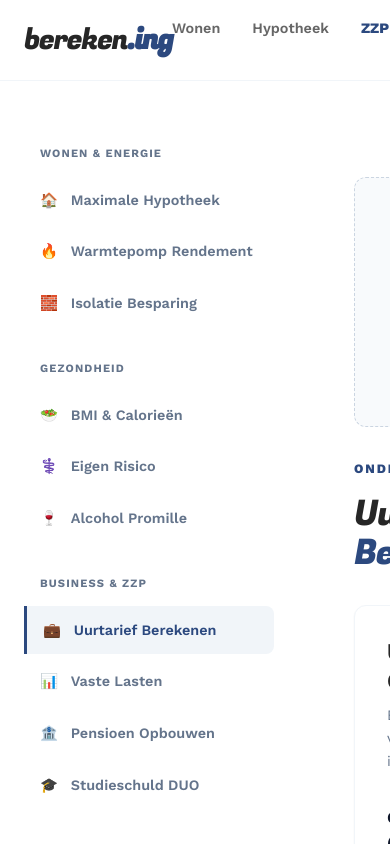
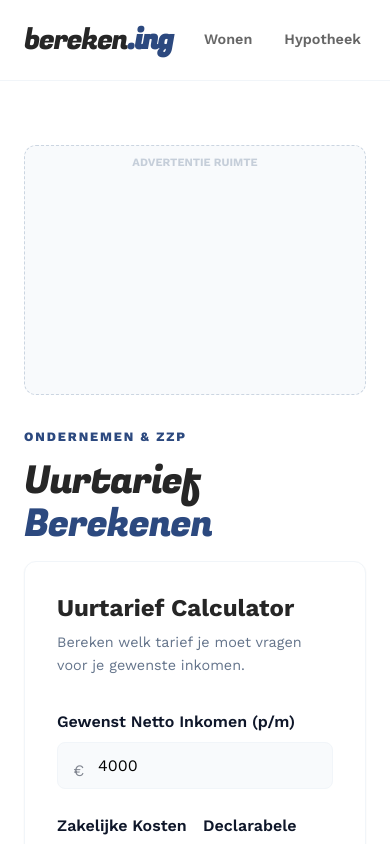
Before and after one commit to sirklaas/bereken.ing, a Next.js app: page /uurtarief in a window 390 px wide. Shown: the top 844 px of the page. Built offline with nearby package versions, Linux system fonts and the light colour scheme.

Commit message:
style: full mobile-first overhaul with ToolLayout and swipeable navigation

```diff
--- a/src/app/globals.css
+++ b/src/app/globals.css
@@ -102,10 +102,61 @@ p {
   padding: 0 var(--container-padding);
 }
 
-.grid-layout {
+@media (max-width: 1024px) {
+  :root {
+    --container-padding: 1.5rem;
+  }
+}
+
+@media (max-width: 768px) {
+  .responsive-grid {
+    grid-template-columns: 1fr !important;
+    gap: 3rem !important;
+  }
+
+  aside {
+    order: 2;
+  }
+
+  main {
+    order: 1;
+  }
+}
+
+@media (max-width: 640px) {
+  /* Mobile Swipe Nav */
+  .mobile-swipe-nav {
+    display: flex;
+    overflow-x: auto;
+    white-space: nowrap;
+    gap: 1.5rem;
+    padding: 0.5rem 0;
+    -webkit-overflow-scrolling: touch;
+    scrollbar-width: none;
+  }
+  .mobile-swipe-nav::-webkit-scrollbar { display: none; }
+
+  h1 {
+    font-size: 2.4rem;
+  }
+
+  .card {
+    padding: 1.5rem;
+  }
+}
+
+.responsive-grid {
   display: grid;
-  grid-template-columns: repeat(auto-fit, minmax(300px, 1fr));
-  gap: 2rem;
+  grid-template-columns: 250px 1fr;
+  gap: 5rem;
+  align-items: start;
+}
+
+@media (max-width: 1024px) {
+  .responsive-grid {
+    grid-template-columns: 1fr;
+    gap: 3rem;
+  }
 }
 
 /* Light Card Style */
--- a/src/app/hypotheek/page.tsx
+++ b/src/app/hypotheek/page.tsx
@@ -1,7 +1,6 @@
-import type { Metadata } from "next";
 import MortgageCalculator from "@/components/MortgageCalculator";
 import AdSenseSlot from "@/components/AdSenseSlot";
-import Sidebar from "@/components/Sidebar";
+import ToolLayout from "@/components/ToolLayout";
 import JsonLd from "@/components/JsonLd";
 
 export const metadata: Metadata = {
--- a/src/app/layout.tsx
+++ b/src/app/layout.tsx
@@ -4,6 +4,7 @@ import "./globals.css";
 import Header from "@/components/Header";
 import Footer from "@/components/Footer";
 import Script from "next/script";
+import { AFFILIATE_CONFIG } from "@/config/affiliateConfig";
 
 // Only loading the winner fonts to ensure production stability
 const fugazOne = Fugaz_One({ weight: "400", subsets: ["latin"], variable: "--font-fugaz" });
@@ -34,6 +35,13 @@ export default function RootLayout({
         <Header />
         <main>{children}</main>
         <Footer />
+
+        {/* Daisycon Auto-linking Automation */}
+        <Script
+          id="daisycon-autolink"
+          src={`//ds1.nl/m.js?m=${AFFILIATE_CONFIG.mediaId}&v=1.1&t=1`}
+          strategy="afterInteractive"
+        />
       </body>
     </html>
   );
--- a/src/app/uurtarief/page.tsx
+++ b/src/app/uurtarief/page.tsx
@@ -1,7 +1,7 @@
 import type { Metadata } from "next";
 import RateCalculator from "@/components/RateCalculator";
 import AdSenseSlot from "@/components/AdSenseSlot";
-import Sidebar from "@/components/Sidebar";
+import ToolLayout from "@/components/ToolLayout";
 import JsonLd from "@/components/JsonLd";
 
 export const metadata: Metadata = {
@@ -19,23 +19,13 @@ export default function RatePage() {
   };
 
   return (
-    <div className="container" style={{ paddingTop: "4rem", paddingBottom: "6rem" }}>
+    <ToolLayout>
       <JsonLd data={schema} />
 
-      <div style={{
-        display: "grid",
-        gridTemplateColumns: "250px 1fr",
-        gap: "5rem",
-        alignItems: "start"
-      }}>
-
-        <Sidebar />
-
-        <div>
       <AdSenseSlot id="top-ad" format="rectangle" style={{ marginBottom: "2rem" }} />
 
-          <h3 style={{ marginBottom: "1rem" }}>Ondernemen & ZZP</h3>
-          <h1 style={{ marginBottom: "2rem" }}>Uurtarief <span style={{ color: "var(--primary-accent)" }}>Berekenen</span></h1>
+      <h3>Ondernemen & ZZP</h3>
+      <h1>Uurtarief <span style={{ color: "var(--primary-accent)" }}>Berekenen</span></h1>
 
       <RateCalculator />
 
@@ -49,9 +39,6 @@ export default function RatePage() {
       </div>
 
       <AdSenseSlot id="bottom-ad" format="rectangle" style={{ marginTop: "3rem" }} />
-        </div>
-
-      </div>
-    </div>
+    </ToolLayout>
   );
 }
--- a/src/components/Header.tsx
+++ b/src/components/Header.tsx
@@ -45,12 +45,18 @@ export default function Header() {
           textDecoration: "none",
           fontFamily: "var(--font-heading)",
           letterSpacing: "-0.05em",
-          color: "var(--heading-color)"
+          color: "var(--heading-color)",
+          flexShrink: 0
         }}>
           bereken<span style={{ fontWeight: 800, color: "var(--primary-accent)" }}>.ing</span>
         </Link>
 
-        <nav style={{ display: "flex", gap: "2rem" }}>
+        {/* Mobile Swipeable Nav / Desktop Flex Nav */}
+        <nav className="mobile-swipe-nav" style={{
+          display: "flex",
+          gap: "2rem",
+          marginLeft: "2rem"
+        }}>
           {navLinks.map((link) => (
             <Link
               key={link.href}
--- /dev/null
+++ b/src/components/ToolLayout.tsx
@@ -0,0 +1,20 @@
+import React from "react";
+import Sidebar from "@/components/Sidebar";
+
+interface ToolLayoutProps {
+  children: React.ReactNode;
+  category?: string;
+}
+
+export default function ToolLayout({ children, category }: ToolLayoutProps) {
+  return (
+    <div className="container" style={{ paddingTop: "2rem", paddingBottom: "6rem" }}>
+      <div className="responsive-grid">
+        <Sidebar />
+        <main>
+          {children}
+        </main>
+      </div>
+    </div>
+  );
+}
--- /dev/null
+++ b/src/config/affiliateConfig.ts
@@ -0,0 +1,32 @@
+/**
+ * DAISYCON / AFFILIATE CONFIGURATION
+ *
+ * Change your Media ID and specific links here.
+ * All buttons on the site will update automatically.
+ */
+
+export const AFFILIATE_CONFIG = {
+  // Your Daisycon Media ID (get this from your Daisycon dashboard)
+  mediaId: "YOUR_MEDIA_ID_HERE",
+
+  links: {
+    warmtepomp: "https://www.offertevergelijker.nl/warmtepomp",
+    isolatie: "https://www.offertevergelijker.nl/isolatie",
+    hypotheek: "https://www.independer.nl/hypotheek",
+    zzp_bank: "https://www.knab.nl/zakelijk",
+    zorgverzekering: "https://www.independer.nl/zorgverzekering",
+    boekhouden: "https://www.moneybird.nl",
+  }
+};
+
+/**
+ * Helper to generate a Daisycon deep link if needed,
+ * or just return the URL if you are using Auto-linking.
+ */
+export const getAffiliateLink = (key: keyof typeof AFFILIATE_CONFIG.links) => {
+  const baseUrl = AFFILIATE_CONFIG.links[key];
+
+  // If you have a specific Daisycon deep-link format, we can wrap it here
+  // For now, it returns the base URL.
+  return baseUrl;
+};
```
Also changed, not shown: src/app/gezondheid/page.tsx (+5 -18 lines), src/app/studentenlening/page.tsx (+5 -18 lines), src/app/warmtepomp/page.tsx (+7 -19 lines). Lines whose indentation alone changed are shown as unchanged.
